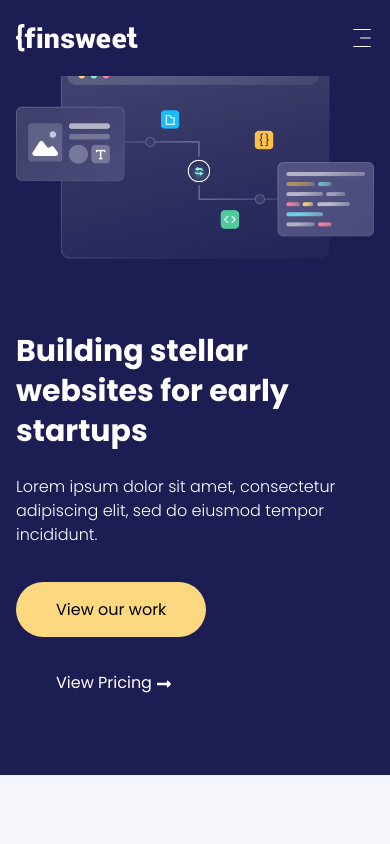
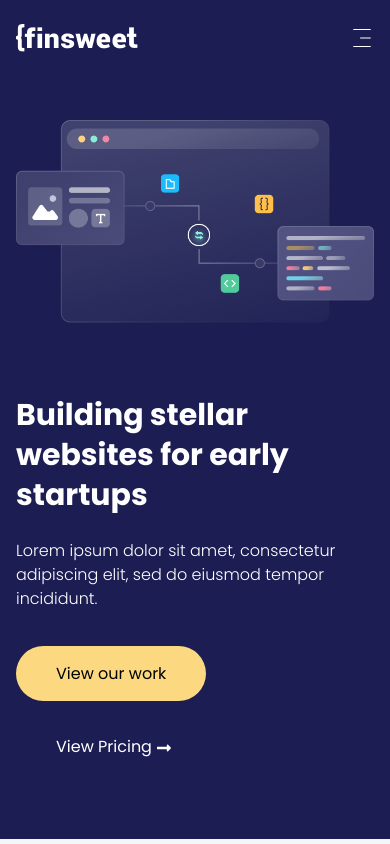
Before and after one commit to ariyanEiasin02/Finsweet-React, a React (Vite) app: page / in a window 390 px wide. Shown: the top 844 px of the page. Built offline with nearby package versions, Linux system fonts and the light colour scheme.

Commit message:
Update Finsweet project with latest changes

```diff
--- a/src/components/Navbar/Navbar.jsx
+++ b/src/components/Navbar/Navbar.jsx
@@ -3,9 +3,9 @@ import logo from '../../assets/logo.png'
 import { CiMenuFries } from "react-icons/ci";
 import { IoClose } from "react-icons/io5";
 import { Link } from 'react-router-dom';
-const Navbar = () => {
-    const [show,setShow] = useState(false)
-    const handleNavbar = ()=>{
+const Navbar = ({ active }) => {
+    const [show, setShow] = useState(false)
+    const handleNavbar = () => {
         setShow(!show)
     }
     return (
@@ -14,7 +14,9 @@ const Navbar = () => {
                 <div className="max-w-container mx-auto">
                     <div className="flex items-center px-4 md:px-0 justify-between">
                         <div className="">
+                            <Link to="/">
                                 <img src={logo} alt="" />
+                            </Link>
                         </div>
                         <div className="">
                             <div onClick={handleNavbar} className="text-white md:hidden block">
@@ -22,26 +24,26 @@ const Navbar = () => {
                                     show ? <i><IoClose className='text-white text-2xl' /></i> : <i><CiMenuFries className='text-white text-2xl' /></i>
                                 }
                             </div>
-                    <ul className={`absolute md:static md:flex gap-x-10 duration-300 ${show ? 'top-[75px] w-full left-0 bg-red-500 px-4 py-6':'top-16 w-full -left-40'}`}>
+                            <ul className={`absolute md:static md:flex gap-x-10 duration-300 ${show ? 'top-[75px] w-full left-0 bg-red-500 px-4 py-6' : 'top-16 w-full -left-40'}`}>
                                 <li className='mt-2 md:mt-0'>
                                 <Link className='text-white text-base font-poppins font-medium hover:text-navbarhover' to="/">Home</Link>
                                 </li>
-                        <li  className='mt-2 md:mt-0'>
+                                <li className='mt-2 md:mt-0'>
                                     <Link className='text-white text-base font-poppins font-medium hover:text-navbarhover' to="/about">About us</Link>
                                 </li>
-                        <li  className='mt-2 md:mt-0'>
+                                <li className='mt-2 md:mt-0'>
                                     <Link className='text-white text-base font-poppins font-medium hover:text-navbarhover' to="/features">Features</Link>
                                 </li>
-                        <li  className='mt-2 md:mt-0'>
+                                <li className='mt-2 md:mt-0'>
                                     <Link className='text-white text-base font-poppins font-medium hover:text-navbarhover' to="/pricing">Pricing</Link>
                                 </li>
-                        <li  className='mt-2 md:mt-0'>
+                                <li className='mt-2 md:mt-0'>
                                     <Link className='text-white text-base font-poppins font-medium hover:text-navbarhover' to="/privacy">FAQ</Link>
                                 </li>
-                        <li  className='mt-2 md:mt-0'>
+                                <li className='mt-2 md:mt-0'>
                                     <Link className='text-white text-base font-poppins font-medium hover:text-navbarhover' to="/blog">Blog</Link>
                                 </li>
-                        <li  className='mt-6 md:mt-0'>
+                                <li className='mt-6 md:mt-0'>
                                     <Link className='text-white text-base font-poppins border-2 border-navbarhover py-2 px-8 rounded-full font-medium hover:bg-red-500 hover:border-red-500' to="/contact">Contact us</Link>
                                 </li>
                             </ul>
--- a/src/pages/Home/Home.jsx
+++ b/src/pages/Home/Home.jsx
@@ -10,7 +10,7 @@ import Blog from '../../components/Blog/Blog'
 
 const Home = () => {
   return (
-    <div>
+    <div active="Home" className='md:py-0 pt-16'>
         <Banner></Banner>
         <Work></Work>
         <Porject></Porject>
```
Lines whose indentation alone changed are shown as unchanged.
